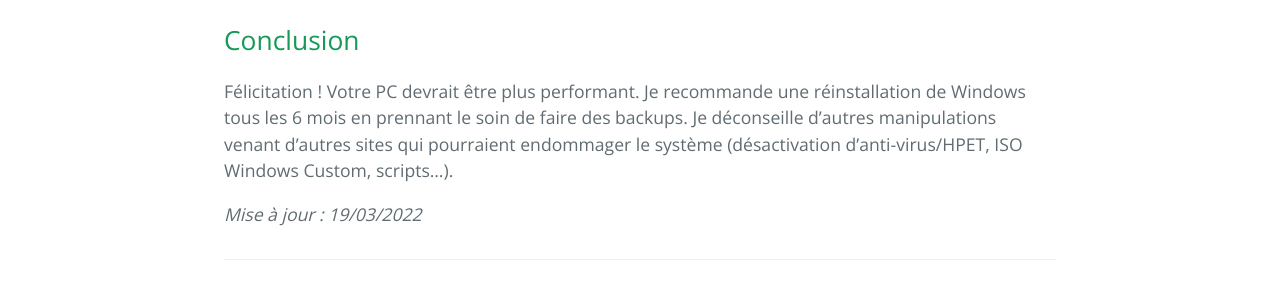
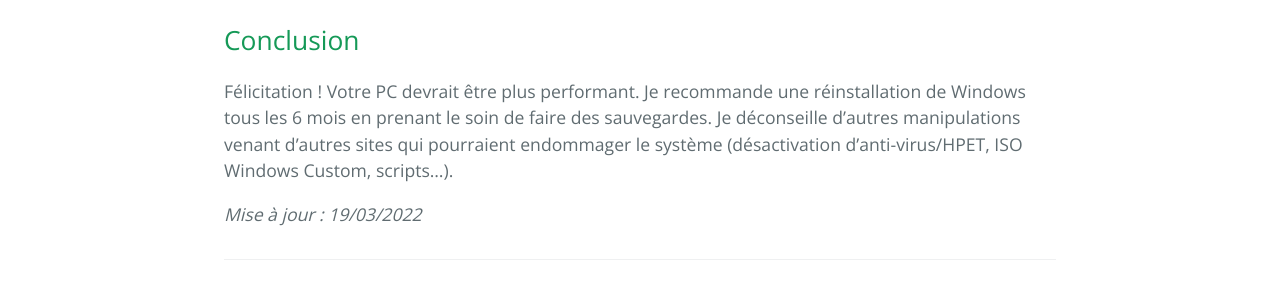
Before and after one commit to PouletEnSlip/pouletenslip.github.io, a Jekyll site: the page built from pages/opti.md, in a window 1280 px wide and 900 px high, scrolled down 2923 px. Shown: the part 552-847 px from the top of the window. Built offline with Jekyll 4.4.1, drawn with Linux system fonts in a browser that asks for light colours; comment, search, counter and statistics services are not loaded; our own code applies the rules of GitHub Pages for plain Markdown files.

Commit message:
Update opti.md

```diff
--- a/pages/opti.md
+++ b/pages/opti.md
@@ -101,6 +101,6 @@ e9a42b02-d5df-448d-aa00-03f14749eb61` pour l’afficher). Dans les paramètres a
 
 ## Conclusion
 
-Félicitation ! Votre PC devrait être plus performant. Je recommande une réinstallation de Windows tous les 6 mois en prennant le soin de faire des backups. Je déconseille d'autres manipulations venant d'autres sites qui pourraient endommager le système (désactivation d'anti-virus/HPET, ISO Windows Custom, scripts...).
+Félicitation ! Votre PC devrait être plus performant. Je recommande une réinstallation de Windows tous les 6 mois en prenant le soin de faire des sauvegardes. Je déconseille d'autres manipulations venant d'autres sites qui pourraient endommager le système (désactivation d'anti-virus/HPET, ISO Windows Custom, scripts...).
 
 *Mise à jour : 19/03/2022*
```
